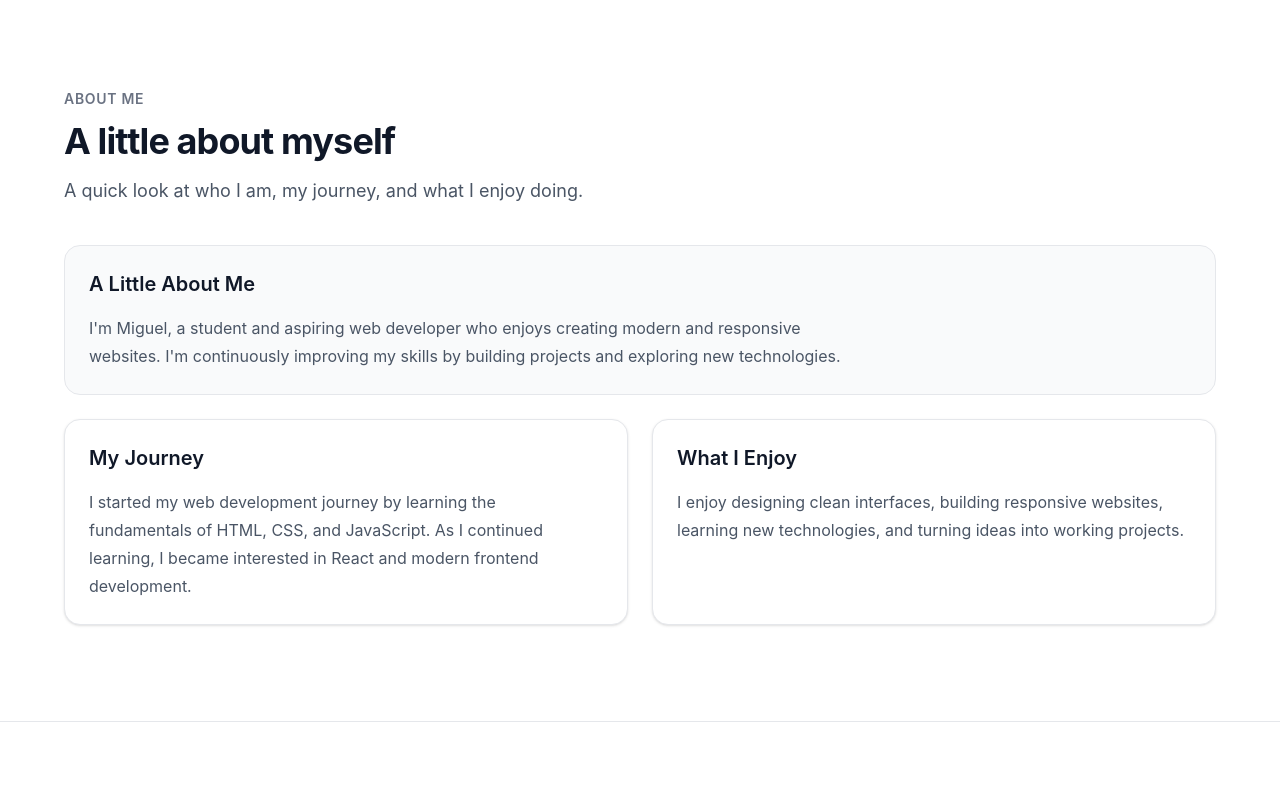
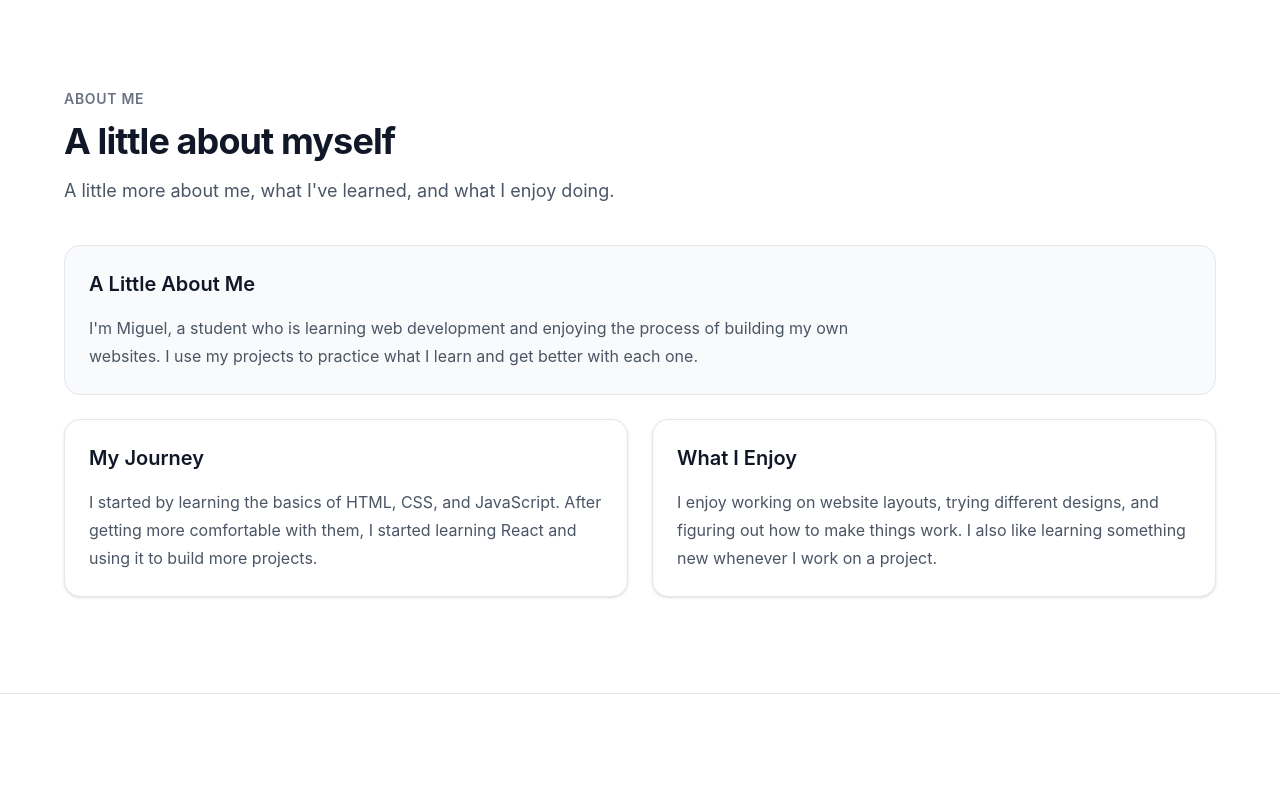
Before and after one commit to Miguelito-77gil/prelim-proj, a React (Vite) app: page / in a window 1280 px wide. Shown: the part 564-1356 px from the top of the page. Built offline with nearby package versions, Linux system fonts and the light colour scheme.

Commit message:
Add files via upload

```diff
--- a/src/sections/about/AboutSection.jsx
+++ b/src/sections/about/AboutSection.jsx
@@ -10,7 +10,7 @@ function AboutSection() {
         <SectionHeading
           eyebrow="About Me"
           title="A little about myself"
-          description="A quick look at who I am, my journey, and what I enjoy doing."
+          description="A little more about me, what I've learned, and what I enjoy doing."
         />
 
         <div className="mt-10 grid gap-6 md:grid-cols-2">
@@ -21,10 +21,9 @@ function AboutSection() {
             </h3>
 
             <p className="mt-4 max-w-3xl leading-7 text-gray-600 dark:text-gray-300">
-              I'm Miguel, a student and aspiring web developer who enjoys
-              creating modern and responsive websites. I'm continuously
-              improving my skills by building projects and exploring new
-              technologies.
+              I'm Miguel, a student who is learning web development and
+              enjoying the process of building my own websites. I use my
+              projects to practice what I learn and get better with each one.
             </p>
           </div>
 
@@ -35,10 +34,9 @@ function AboutSection() {
             </h3>
 
             <p className="mt-4 leading-7 text-gray-600 dark:text-gray-300">
-              I started my web development journey by learning the
-              fundamentals of HTML, CSS, and JavaScript. As I continued
-              learning, I became interested in React and modern frontend
-              development.
+              I started by learning the basics of HTML, CSS, and JavaScript.
+              After getting more comfortable with them, I started learning
+              React and using it to build more projects.
             </p>
           </div>
 
@@ -49,9 +47,9 @@ function AboutSection() {
             </h3>
 
             <p className="mt-4 leading-7 text-gray-600 dark:text-gray-300">
-              I enjoy designing clean interfaces, building responsive
-              websites, learning new technologies, and turning ideas
-              into working projects.
+              I enjoy working on website layouts, trying different designs,
+              and figuring out how to make things work. I also like learning
+              something new whenever I work on a project.
             </p>
           </div>
         </div>
```
